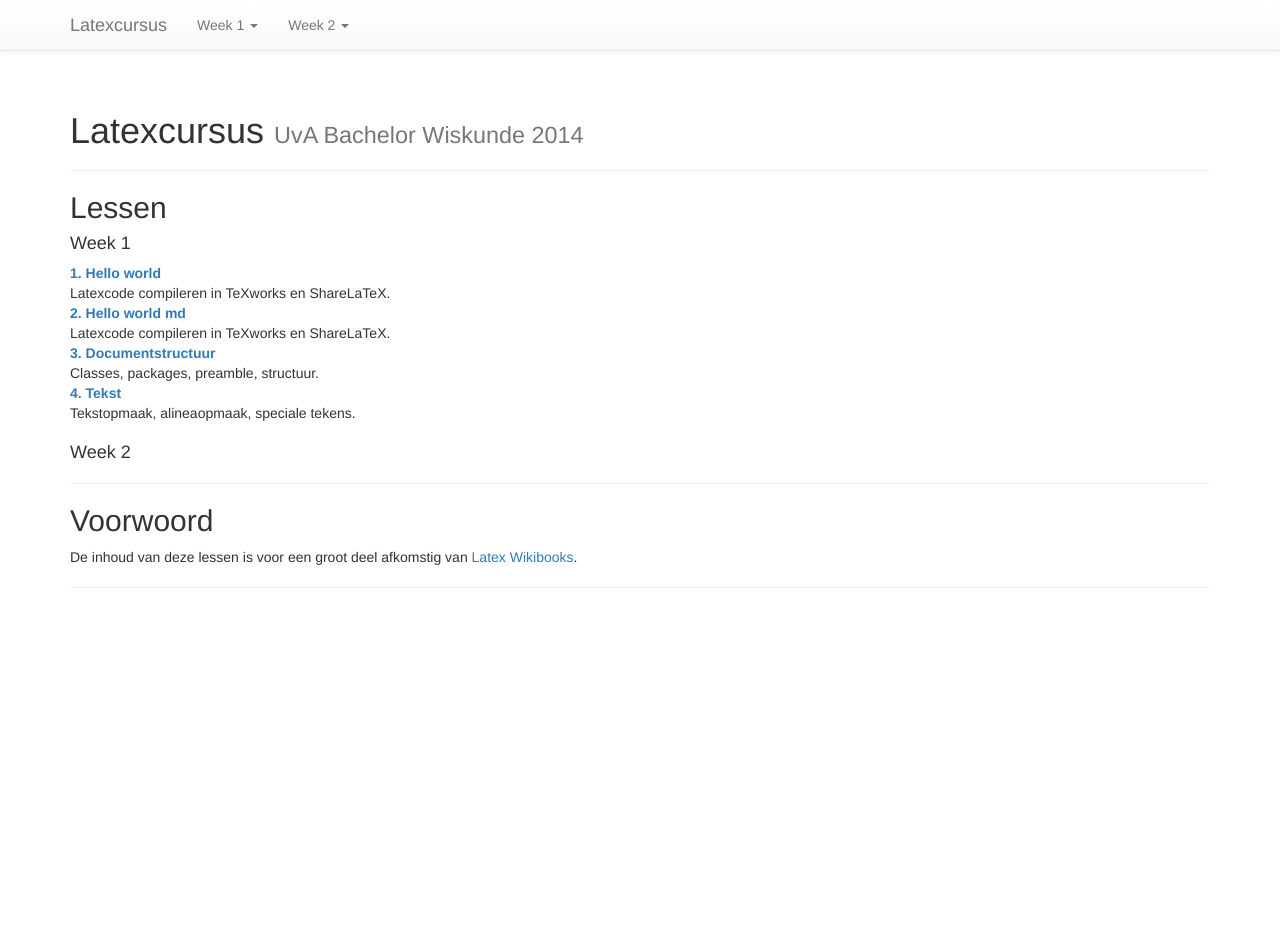
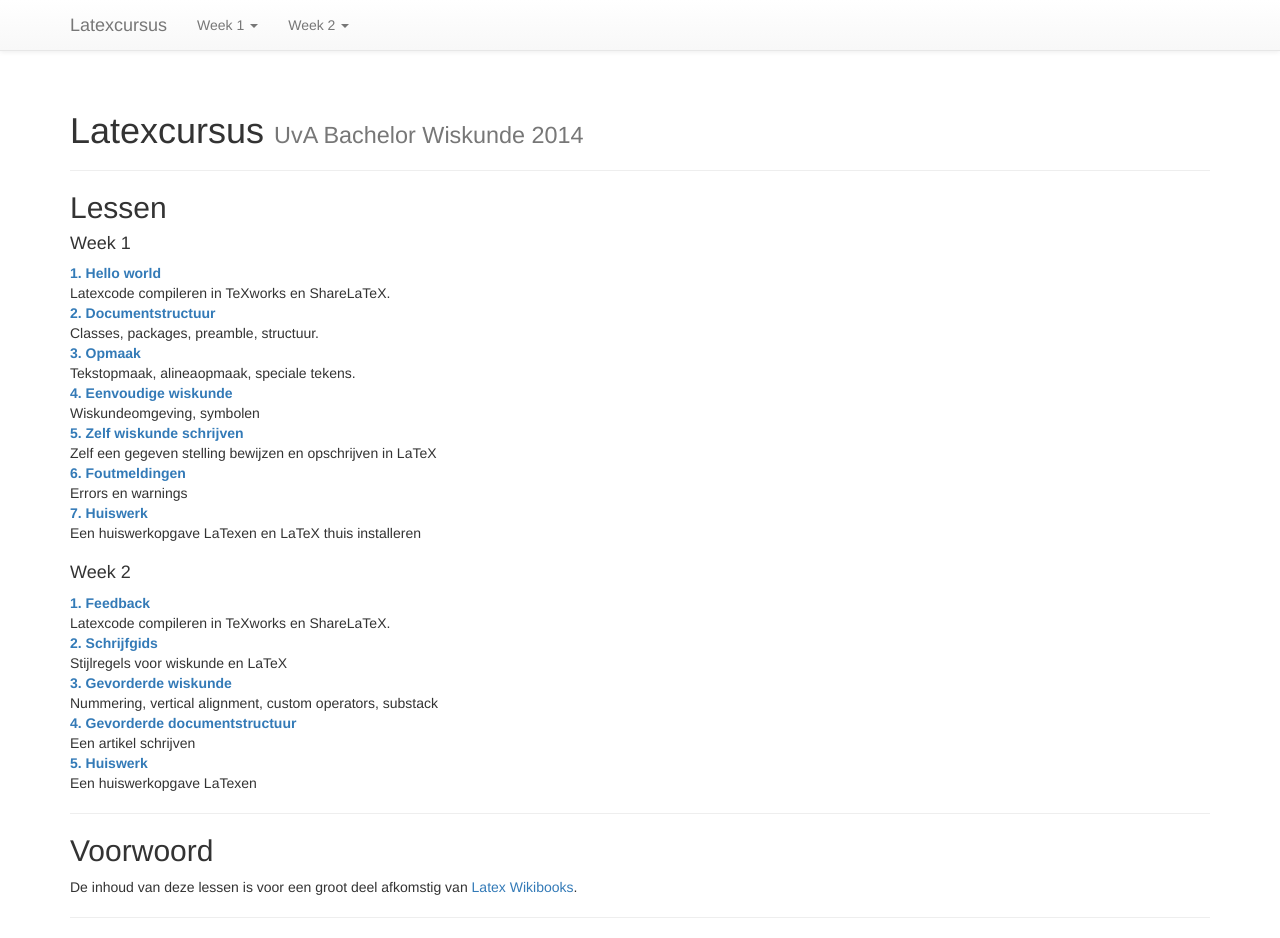
Before and after one commit to jzuiddam/jzuiddam, a Jekyll site: the page built from index.md, in a window 1280 px wide. Built offline with Jekyll 4.4.1, drawn with Linux system fonts in a browser that asks for light colours; nearby versions of some CDN libraries; Markdown is read by kramdown in place of the engine named in the settings; before the commit the page ends 900 px from its top, so only the background shows below that.

Commit message:
Add lessons

```diff
--- a/_data/lessons.yml
+++ b/_data/lessons.yml
@@ -4,17 +4,58 @@
     desc: Latexcode compileren in TeXworks en ShareLaTeX.
     week: 1
   -
-    title: Hello world md
-    url: helloworld2.html
-    desc: Latexcode compileren in TeXworks en ShareLaTeX.
-    week: 1
-  -
     title: Documentstructuur
-    url: documentstructuur.html
+    url: structuur.html
     desc: Classes, packages, preamble, structuur.
     week: 1
   -
-    title: Tekst
-    url: tekst.html
+    title: Opmaak
+    url: opmaak.html
     desc: Tekstopmaak, alineaopmaak, speciale tekens.
     week: 1
+  -
+    title: Eenvoudige wiskunde
+    url: wiskunde1.html
+    desc: Wiskundeomgeving, symbolen
+    week: 1
+  -
+    title: Zelf wiskunde schrijven
+    url: wiskunde2.html
+    desc: Zelf een gegeven stelling bewijzen en opschrijven in LaTeX
+    week: 1
+  -
+    title: Foutmeldingen
+    url: fouten.html
+    desc: Errors en warnings
+    week: 1
+  -
+    title: Huiswerk
+    url: huiswerk.html
+    desc: Een huiswerkopgave LaTexen en LaTeX thuis installeren
+    week: 1
+
+  -
+    title: Feedback
+    url: feedback.html
+    desc: Latexcode compileren in TeXworks en ShareLaTeX.
+    week: 2
+  -
+    title: Schrijfgids
+    url: schrijfgids.html
+    desc: Stijlregels voor wiskunde en LaTeX
+    week: 2
+  -
+    title: Gevorderde wiskunde
+    url: wiskunde3.html
+    desc: Nummering, vertical alignment, custom operators, substack
+    week: 2
+  -
+    title: Gevorderde documentstructuur
+    url: structuur2.html
+    desc: Een artikel schrijven
+    week: 2
+  -
+    title: Huiswerk
+    url: huiswerk2.html
+    desc: Een huiswerkopgave LaTexen
+    week: 2
```
